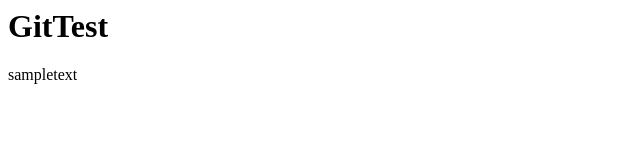
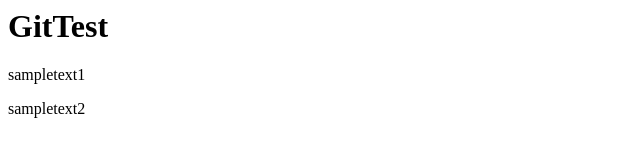
Before and after one commit to takezawashodai/aaapanda, a plain HTML site: page index.html in a window 1280 px wide. Shown: the whole page, without its empty margins (0-640 px from the left). Drawn offline with Linux system fonts and the light colour scheme.

Commit message:
sampletext2を追記

```diff
--- a/index.html
+++ b/index.html
@@ -5,6 +5,7 @@
 </head>
 <body>
 <h1>GitTest</h1>
-<p>sampletext</p>
+<p>sampletext1</p>
+<p>sampletext2</p>
 </body>
 </html>
```
